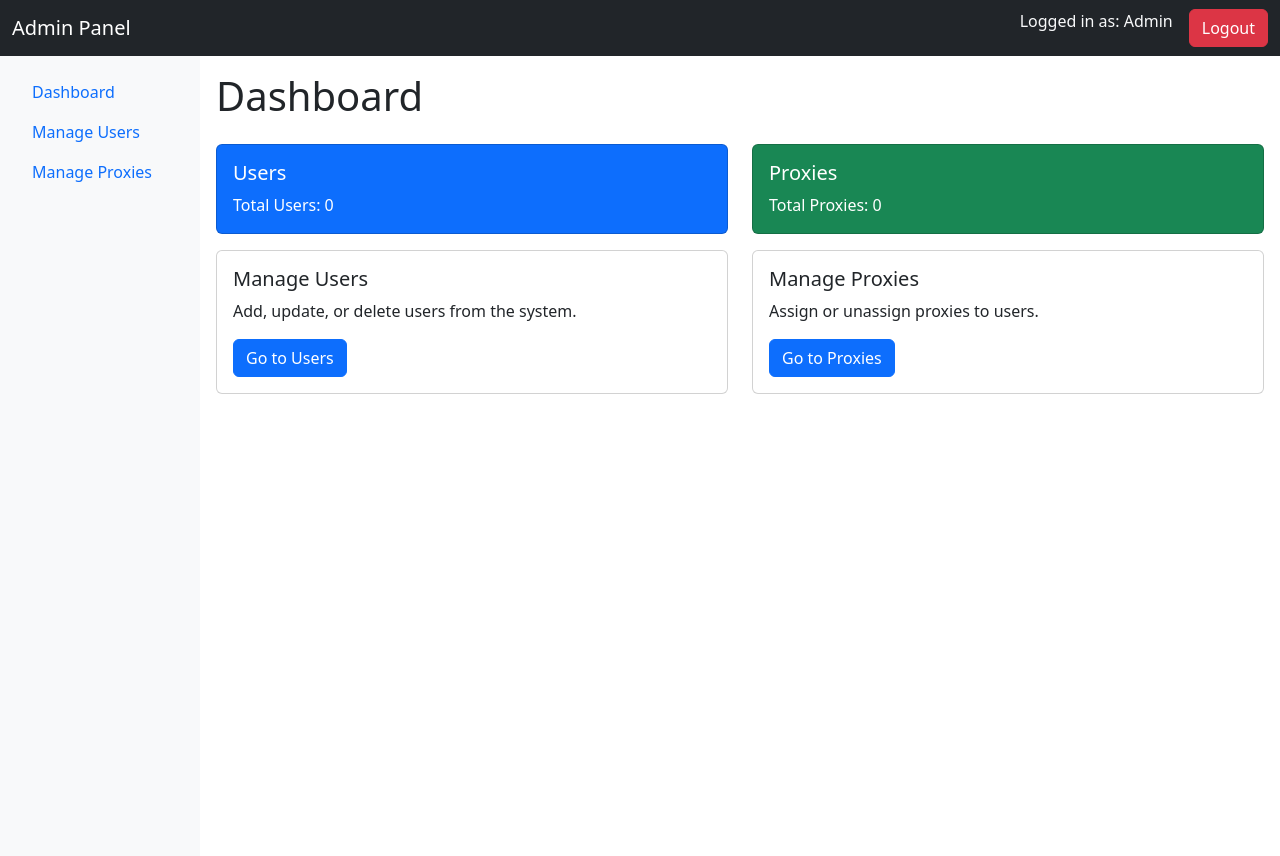
After one commit to MaazAhmd/Proxy-Browser, a Flask app: page / in a window 1280 px wide. The commit adds this page. Run offline with Flask 3, Linux system fonts and the light colour scheme; data that the repository does not hold is empty.

Commit message:
Made Admin Panel working

```diff
--- a/Admin-Panel/app.py
+++ b/Admin-Panel/app.py
@@ -1,18 +1,45 @@
-from flask import Flask
-from flask_sqlalchemy import SQLAlchemy
+from flask import Flask, render_template
+from models import db, User, Proxy, Admin
+from flask_login import LoginManager
+
 from auth import auth_bp
 
 app = Flask(__name__)
 
 # Configuration
-app.config['SQLALCHEMY_DATABASE_URI'] = 'postgresql://username:password@localhost/proxy_management'
+app.config['SQLALCHEMY_DATABASE_URI'] = 'postgresql://postgres:postgres@localhost:5433/ProxyManagement'
 app.config['SQLALCHEMY_TRACK_MODIFICATIONS'] = False
 app.config['SECRET_KEY'] = 'your_secret_key'
 
-db = SQLAlchemy(app)
+db.init_app(app)
+
+with app.app_context():
+    db.create_all()
+
+
+login_manager = LoginManager(app)
+
+# Configure LoginManager
+login_manager.login_view = 'auth.login'
+login_manager.login_message = 'Please log in to access this page.'
+login_manager.login_message_category = 'warning'
+
+
+@login_manager.user_loader
+def load_user(admin_id):
+    return Admin.query.get(admin_id)
+
 
 # Register blueprints
 app.register_blueprint(auth_bp, url_prefix='/auth')
 
+
+@app.route('/')
+def index():
+    num_users = User.query.count()
+    num_proxies = Proxy.query.count()
+    return render_template('dashboard.html', num_users=num_users, num_proxies=num_proxies)
+
+
 if __name__ == '__main__':
     app.run(debug=True)
--- /dev/null
+++ b/Admin-Panel/static/css/styles.css
@@ -0,0 +1,4 @@
+.sidebar {
+    width: 200px;
+    height: 100vh;
+}
--- /dev/null
+++ b/Admin-Panel/templates/base.html
@@ -0,0 +1,57 @@
+<!DOCTYPE html>
+<html lang="en">
+  <head>
+    <meta charset="UTF-8" />
+    <meta name="viewport" content="width=device-width, initial-scale=1.0" />
+    <title>{{ title if title else "Admin Panel" }}</title>
+    <link
+      href="https://cdn.jsdelivr.net/npm/bootstrap@5.3.0/dist/css/bootstrap.min.css"
+      rel="stylesheet"
+    />
+    <link
+      rel="stylesheet"
+      href="{{ url_for('static', filename='css/styles.css') }}"
+    />
+  </head>
+  <body>
+    <!-- Navbar -->
+    <nav class="navbar navbar-expand-lg navbar-dark bg-dark">
+      <div class="container-fluid">
+        <a class="navbar-brand" href="/">Admin Panel</a>
+        <div class="collapse navbar-collapse justify-content-end">
+          <ul class="navbar-nav">
+            <li class="nav-item">
+              <span class="navbar-text text-light">Logged in as: Admin</span>
+            </li>
+            <li class="nav-item ms-3">
+              <a class="btn btn-danger" href="{{ url_for('auth.logout') }}"
+                >Logout</a
+              >
+            </li>
+          </ul>
+        </div>
+      </div>
+    </nav>
+    <div class="d-flex">
+      <!-- Sidebar -->
+      <nav class="bg-light sidebar">
+        <ul class="nav flex-column p-3">
+          <li class="nav-item">
+            <a class="nav-link active" href="/">Dashboard</a>
+          </li>
+          <li class="nav-item">
+            <a class="nav-link" href="#">Manage Users</a>
+          </li>
+          <li class="nav-item">
+            <a class="nav-link" href="#">Manage Proxies</a>
+          </li>
+        </ul>
+      </nav>
+
+      <!-- Content -->
+      <main class="flex-grow-1 p-3">{% block content %}{% endblock %}</main>
+    </div>
+
+    <script src="https://cdn.jsdelivr.net/npm/bootstrap@5.3.0/dist/js/bootstrap.bundle.min.js"></script>
+  </body>
+</html>
--- /dev/null
+++ b/Admin-Panel/templates/dashboard.html
@@ -0,0 +1,42 @@
+{% extends "base.html" %} {% block content %}
+<h1 class="mb-4">Dashboard</h1>
+<div class="row">
+  <div class="col-md-6">
+    <div class="card text-white bg-primary mb-3">
+      <div class="card-body">
+        <h5 class="card-title">Users</h5>
+        <p class="card-text">Total Users: {{ num_users }}</p>
+      </div>
+    </div>
+  </div>
+  <div class="col-md-6">
+    <div class="card text-white bg-success mb-3">
+      <div class="card-body">
+        <h5 class="card-title">Proxies</h5>
+        <p class="card-text">Total Proxies: {{ num_proxies }}</p>
+      </div>
+    </div>
+  </div>
+</div>
+
+<div class="row">
+  <div class="col-md-6">
+    <div class="card">
+      <div class="card-body">
+        <h5 class="card-title">Manage Users</h5>
+        <p class="card-text">Add, update, or delete users from the system.</p>
+        <a href="#" class="btn btn-primary">Go to Users</a>
+      </div>
+    </div>
+  </div>
+  <div class="col-md-6">
+    <div class="card">
+      <div class="card-body">
+        <h5 class="card-title">Manage Proxies</h5>
+        <p class="card-text">Assign or unassign proxies to users.</p>
+        <a href="#" class="btn btn-primary">Go to Proxies</a>
+      </div>
+    </div>
+  </div>
+</div>
+{% endblock %}
```
Also changed, not shown: Admin-Panel/auth.py (+21 -8 lines), Admin-Panel/models.py (+27 -8 lines), Admin-Panel/templates/auth/login.html (+28 -14 lines), Admin-Panel/templates/auth/signup.html (+38 -16 lines), 1 other file.
